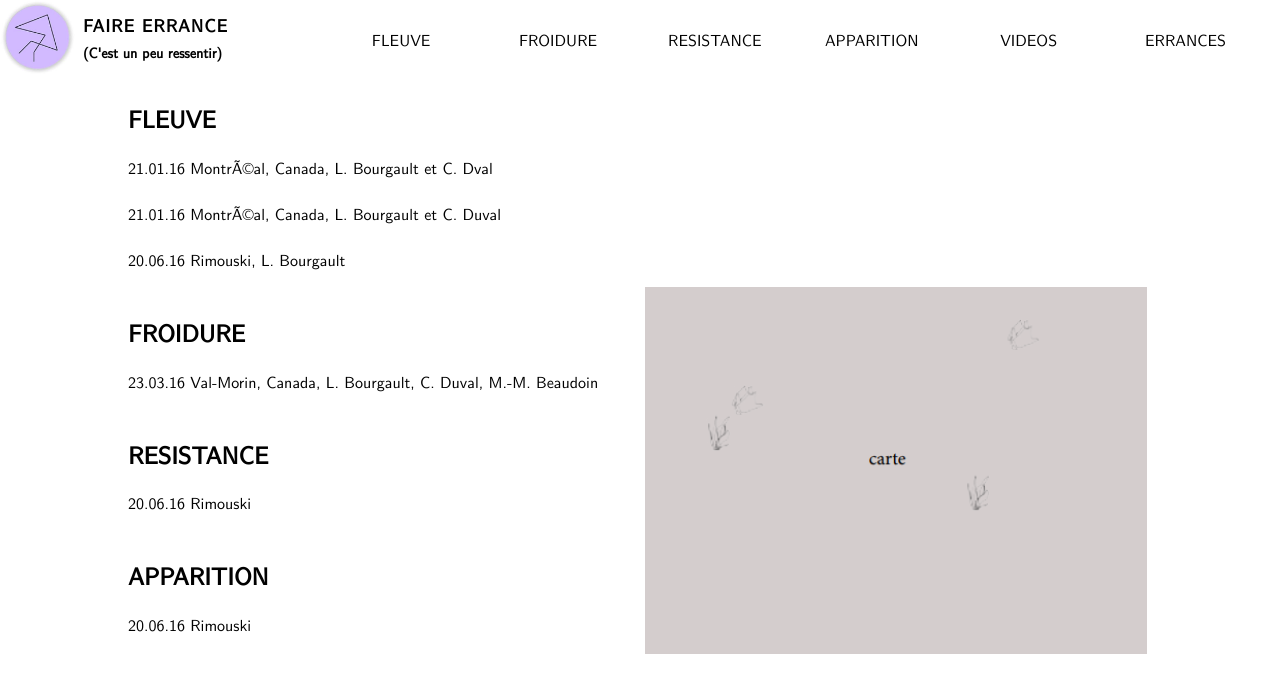
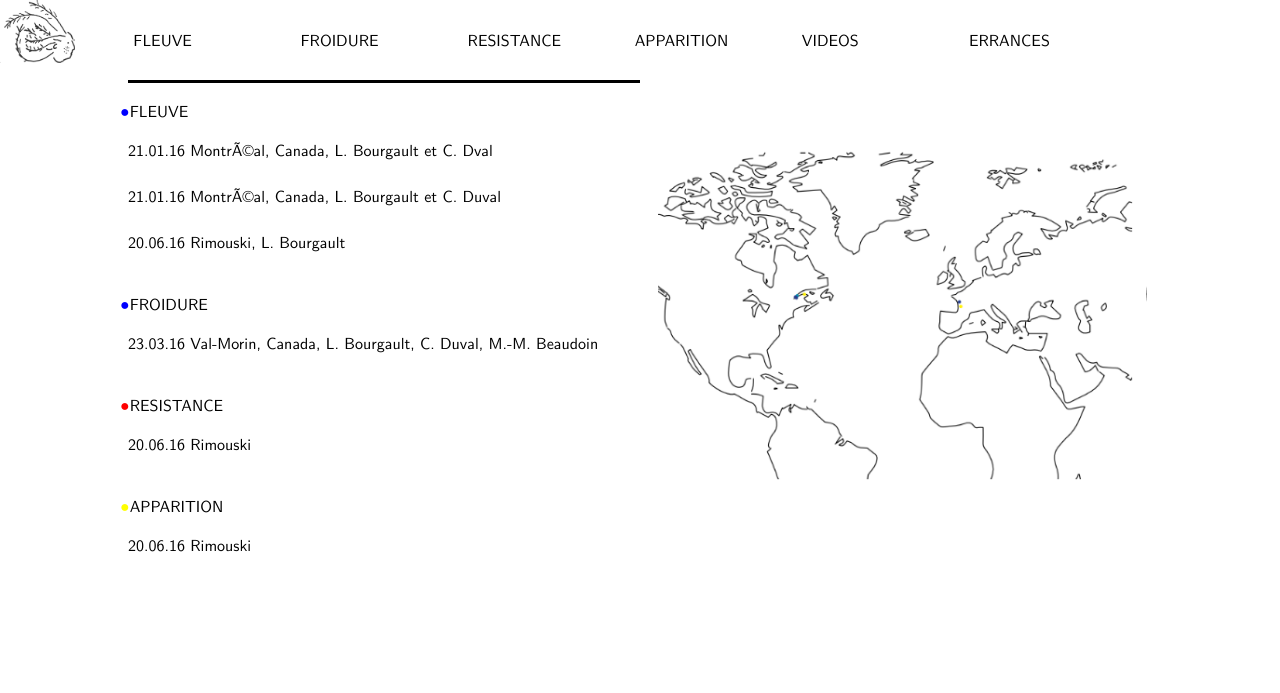
Before and after one commit to Arrowana/faireerrance, a Jekyll site: the page built from errances.html, in a window 1280 px wide. Shown: the top 693 px of the page. Built offline with Jekyll 4.4.1, drawn with Linux system fonts in a browser that asks for light colours.

Commit message:
change index and errances page design, add header highlight of current apge

```diff
--- a/_includes/head.html
+++ b/_includes/head.html
@@ -8,4 +8,5 @@
   <link rel="stylesheet" href="videos-style.css" type="text/css" />
 
   <link rel="stylesheet" href="css/fonts/stylesheet.css" type="text/css" charset="utf-8" />
+  <script src="js/menu.js"></script>
 </head>
--- a/_includes/header.html
+++ b/_includes/header.html
@@ -1,10 +1,8 @@
 <header>
   <div id="logo-wrapper">
-    <img id="logo" src="images/faireerrance-logo.png">
-    <div id="title">
-      <h1><span id="spaced">FAIRE ERRANCE</span><br />
-      <span id="subtitle">(C'est un peu ressentir)</span></h1>
-    </div>
+    <a href="index.html">
+      <img id="logo" src="images/faireerrance-logo.jpg">
+    </a>
   </div>
 
   <nav>
--- a/errances.html
+++ b/errances.html
@@ -2,6 +2,7 @@
 layout: default
 links:
   - categorie: FLEUVE
+    color: blue
     elements:
     - name: 21.01.16 Montréal, Canada, L. Bourgault et C. Dval
       url: ''
@@ -10,14 +11,17 @@ links:
     - name: 20.06.16 Rimouski, L. Bourgault
       url: ''
   - categorie: FROIDURE
+    color: blue
     elements:
     - name: 23.03.16 Val-Morin, Canada, L. Bourgault, C. Duval, M.-M. Beaudoin
       url: ''
   - categorie: RESISTANCE
+    color: red
     elements:
     - name: 20.06.16 Rimouski
       url: ''
   - categorie: APPARITION
+    color: yellow
     elements:
     - name: 20.06.16 Rimouski
       url: ''
@@ -25,7 +29,7 @@ links:
 <section id="errances">
   <article>
   {% for group in page.links %}
-    <h2>{{ group.categorie }}</h2>
+    <p><span style="color: {{ group.color }};">&#9679;</span>{{ group.categorie }}</p>
       {% for element in group.elements %}
         <a href="element.url">{{ element.name }}</a><br />
       {% endfor %}
--- a/header-style.css
+++ b/header-style.css
@@ -5,7 +5,7 @@ header {
 #logo-wrapper {
   display: inline-block;
   font-size: 0.55em;
-  width: 25%;
+  width: 10%;
 }
 
 #logo {
@@ -14,30 +14,11 @@ header {
   margin-right: 5px;
 }
 
-@media screen and (max-width: 1200px) {
-  header h1 {
-    font-size: 0.8em;
-  }
-}
-
-#title {
-  display: inline-block;
-  vertical-align: top;
-}
-
-#spaced {
-  letter-spacing: 1px;
-}
-
-#subtitle {
-  font-size: 0.8em;
-}
-
 nav {
   display: inline-block;
   height: 80;
   vertical-align: top;
-  width: 74%;
+  width: 79%;
 }
 
 nav a {
@@ -45,7 +26,6 @@ nav a {
   width: 16%;
   height: 100%;
   line-height: 80px;
-  text-align: center;
   text-decoration: none;
   color: black;
 }
@@ -54,3 +34,7 @@ nav a:hover {
   font-weight: bold;
   cursor: pointer;
 }
+
+.selected {
+  font-weight: bold;
+}
--- a/index.html
+++ b/index.html
@@ -40,3 +40,7 @@ Nous créons ici de nouveaux territoires subjectifs. Des territoires mémoriels
     {% endfor %}
   </aside>
 </section>
+
+<div id="logos">
+  <img src="images/logos/4logos.jpg"></img>
+</div>
--- /dev/null
+++ b/js/menu.js
@@ -0,0 +1,9 @@
+document.addEventListener('DOMContentLoaded', function(e) {
+  let path = window.location.pathname.replace('/', '');
+
+  console.log(path);
+  let selectedLink = document.querySelector('header nav a[href="' + path + '"]');
+
+  console.log(selectedLink);
+  selectedLink.className += 'selected';
+});
--- a/style.css
+++ b/style.css
@@ -37,16 +37,14 @@ a:hover {
   width: 80%;
   padding: 10px;
   margin: auto;
-  height: calc(80vh - 80px);
 }
 
 #summary {
   display: inline-block;
-  width: 70%;
+  width: 65%;
   height: 100%;
   vertical-align: top;
-  padding: 10px;
-  border-left: 6px double grey;
+  border-top: 3px solid black;
 }
 
 #summary p {
@@ -57,14 +55,14 @@ aside {
   display: inline-block;
   width: 23%;
   height: 100%;
-  border-right: 6px double grey;
-  border-left: 6px double grey;
-  padding-top: 10px;
+  border-top: 3px solid black;
+  margin-left: 50px;
+  padding-top: 1em;
+  text-align: center;
 }
 
 aside a {
   margin-left: 20px;
-  font-size: 1.2em;
 }
 
 #video-container {
@@ -96,11 +94,18 @@ aside a {
 #errances article {
   display: inline-block;
   width: 50%;
+  border-top: 3px solid black;
 }
 
 #errances img {
   display: inline-block;
   width: 49%;
+  vertical-align: middle;
+  margin-top: -50%;
+}
+
+#errances span {
+  margin-left: -1ch;
 }
 
 #errance {
@@ -119,3 +124,12 @@ aside a {
 #errance iframe {
   display: inline-block;
 }
+
+#logos {
+  width: 80%;
+  margin: auto;
+}
+
+#logos img {
+  width: 100%;
+}
```
Also changed, not shown: _data/videos.yml (+8 -8 lines), videos.html (+1 -6 lines), images/carte.png, images/faireerrance-logo.jpg (added), images/faireerrance-logo.png (deleted), images/logos/4logos.jpg (added), images/logos/logo apparition.png (added), images/logos/logo fleuve.png (added), images/logos/logo froidure.png (added), images/logos/logo résistance.png (added).
